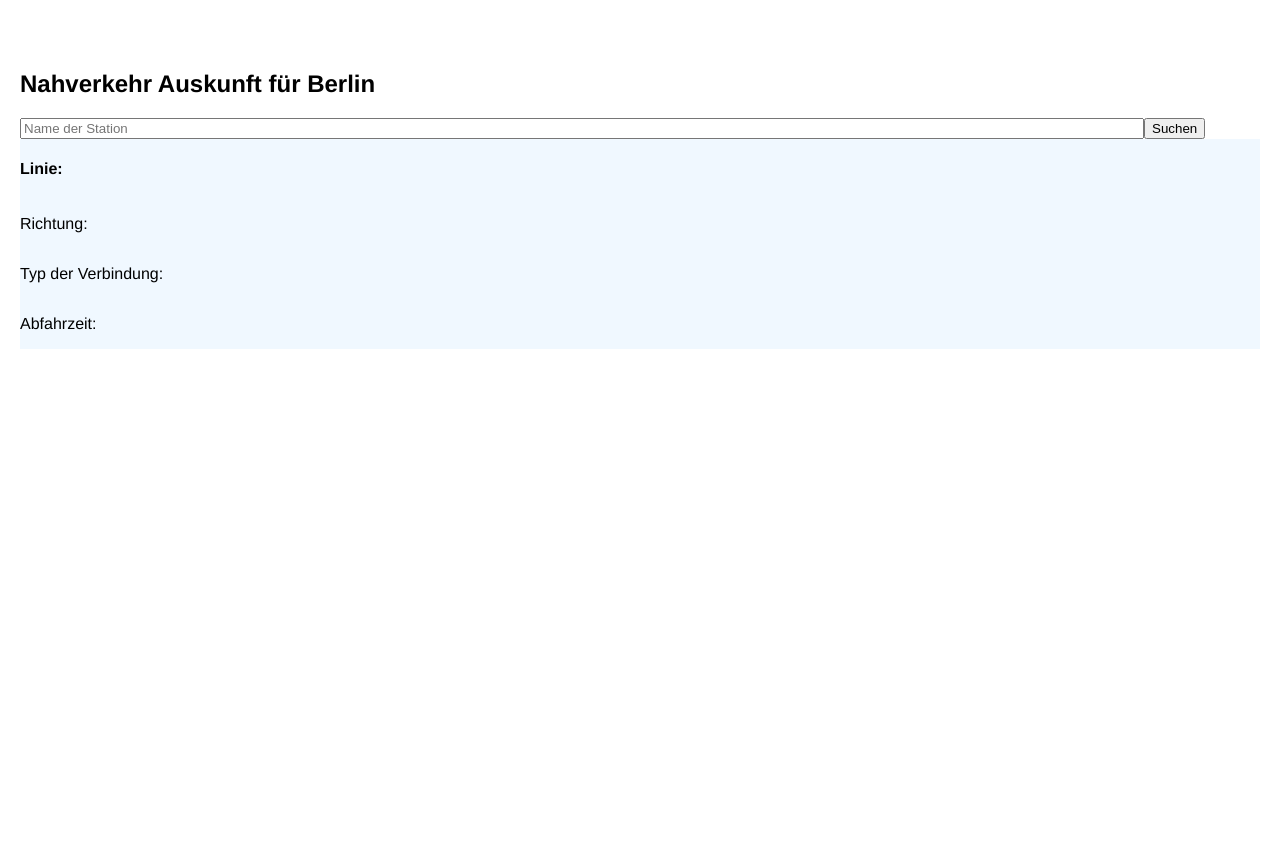
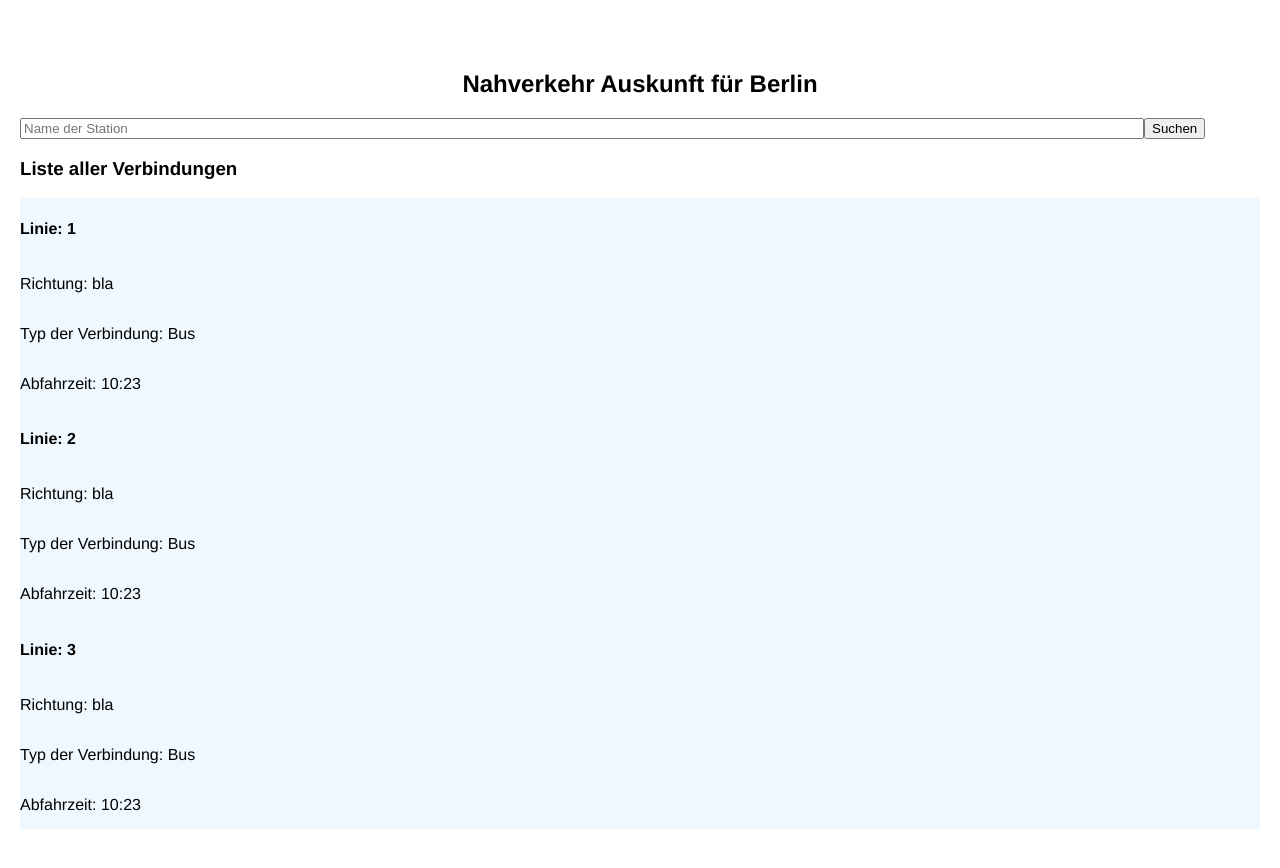
Before and after one commit to Dawinartor/traffinfn-app, a React (Create React App) app: page / in a window 1280 px wide. Shown: the top 868 px of the page. Before the commit the page ends 800 px from the top, so only its background shows below. Built offline with nearby package versions, Linux system fonts and the light colour scheme.

Commit message:
Add JSON handler and using the data

```diff
--- a/src/App.js
+++ b/src/App.js
@@ -5,14 +5,35 @@ import InputElement from './InputElement';
 
 
 class App extends React.Component {
-    render() {
+    constructor(props) {
+        super(props);
+        this.state = {trafficInformations: [{linie: 1, destination: 'bla', tuep: 'Bus', time: '10:23'},{linie: 2, destination: 'bla', tuep: 'Bus', time: '10:23'},{linie: 3, destination: 'bla', tuep: 'Bus', time: '10:23'}]};
+    }
+
+
+    render() {                                                                     // selbst gebautes props oder Alternativ "...item"
+        var items = this.state.trafficInformations.map(item => < TrafficInformation linie={item.linie} destination={item.destination} tuep={item.tuep} time={item.time} />);
         return (
             <div className="App">
                 <InputElement />
-                <TrafficInformation />
+                <h3 className="">Liste aller Verbindungen</h3>
+                { items } {/* Auflisten aller items */}
             </div>
         );
     }
 }
 
 export default App;
+
+
+/*
+Beispiel API-Abfrage
+
+let APIKEY = 'bd33c3a01995acdee5ef182ddf0e2052';
+        let BASEURL = 'https://api.themoviedb.org/3/movie/now_playing';
+        let url = BASEURL+'?api_key='+APIKEY;
+        let response = await fetch(url);
+        let data = await response.json();
+        this.setState( {movies: data.results} );
+
+*/
--- a/src/InputElement.css
+++ b/src/InputElement.css
@@ -1,3 +1,7 @@
+.highlight {
+    text-align: center;
+}
+
 .input {
     width: 100%;
     margin: 0;
--- a/src/InputElement.js
+++ b/src/InputElement.js
@@ -1,4 +1,4 @@
-import React from 'react';
+import React, { useState } from 'react';
 import './InputElement.css';
 
 // Komponente soll eingegebenen Text nach "Suchen" nehmen
@@ -15,7 +15,7 @@ class InputElement extends React.Component {
     render() {
         return (
             <div className="input">
-                <h2>Nahverkehr Auskunft für Berlin</h2>
+                <h2 className="highlight">Nahverkehr Auskunft für Berlin</h2>
                 <input
                 className="search-input"
                 onChange={this.handleInput}
--- a/src/trafficInformation.js
+++ b/src/trafficInformation.js
@@ -2,18 +2,27 @@ import React from 'react';
 import './TrafficInformation.css';
 
 class TrafficInformation extends React.Component {
+    constructor(props) {
+        super(props);
+        this.state = { // Das ist ein JSON-Object
+            line: '',
+            destination: '',
+            tuep: '',
+            time: ''
+        };
+    }
 
     render() {
         return (
             <div className="information-board">
                 {/* Linie */}
-                <h4 className="line">Linie: </h4>
+                <h4 className="line">Linie: {this.props.linie} </h4>
                 {/* Verbindungsname */}
-                <p className="destination-direction">Richtung: </p>
+                <p className="destination-direction">Richtung: {this.props.destination} </p>
                 {/* Typ: Bahn oder Bus */}
-                <p className="type">Typ der Verbindung: </p>
+                <p className="type">Typ der Verbindung: {this.props.tuep} </p>
                 {/* Ankunftszeit */}
-                <p className="time">Abfahrzeit: </p>
+                <p className="time">Abfahrzeit: {this.props.time} </p>
             </div>
         );
     }
```
